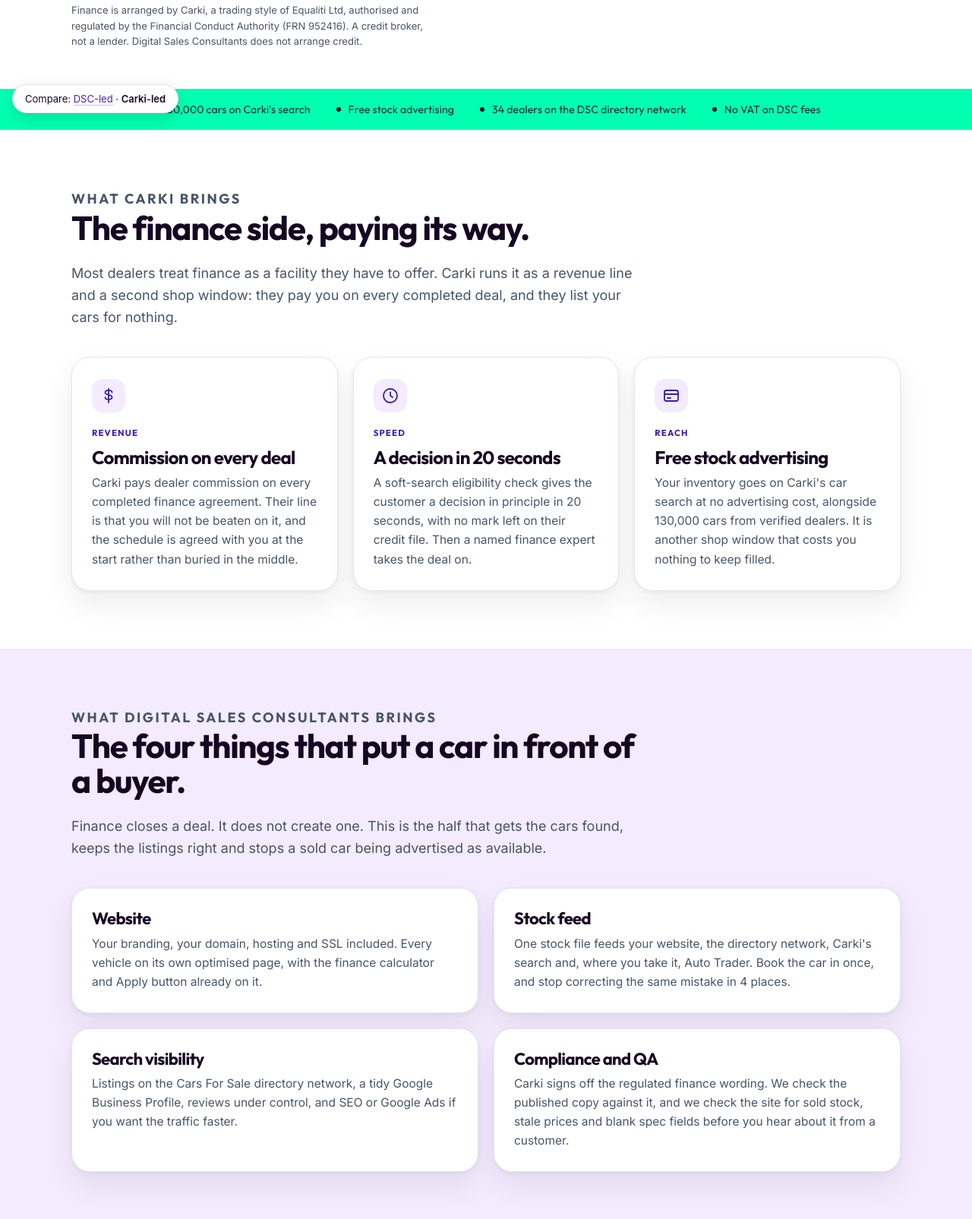
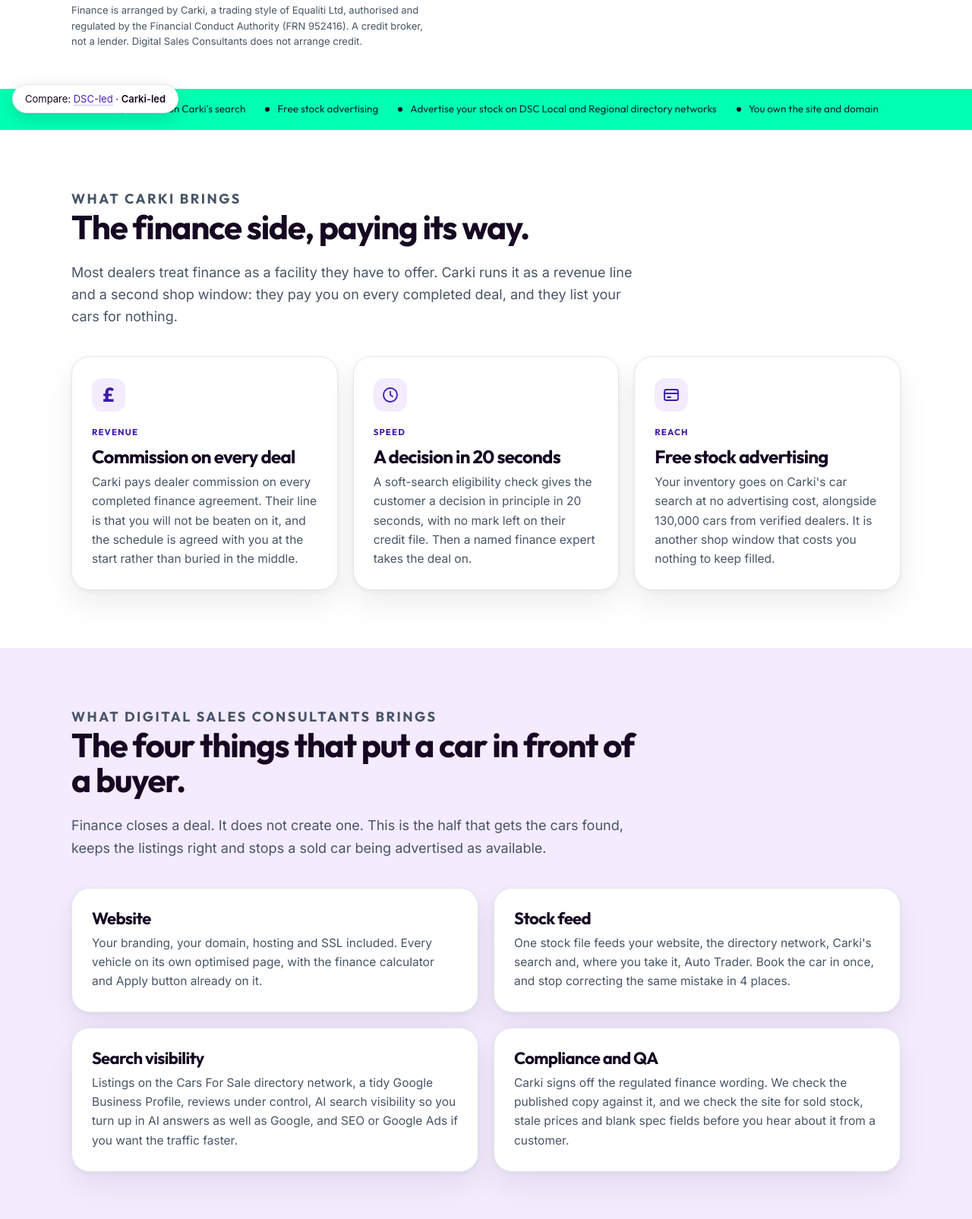
Before and after one commit to dealersales/dealer-growth-platform, a plain HTML site: page carki/index.html in a window 1280 px wide. Shown: the part 635-2240 px from the top of the page at 76% size. Drawn offline with Linux system fonts and the light colour scheme.

Commit message:
Carki page copy: GBP icon, directory ticker, AI visibility, VAT and FCA lines removed

```diff
--- a/carki/index.html
+++ b/carki/index.html
@@ -105,7 +105,7 @@ h1 .hl .squig{position:absolute;left:-1%;right:-1%;bottom:-.15em;width:102%;heig
 
 /* ticker */
 .ticker{background:var(--mint);color:var(--ink);padding:16px 0;overflow:hidden}
-.ticker-in{display:flex;flex-wrap:wrap;gap:10px 34px;justify-content:center;align-items:center;font-family:"Outfit",sans-serif;font-size:14px;letter-spacing:.01em;color:rgba(22,6,34,.88)}
+.ticker-in{display:flex;flex-wrap:wrap;gap:10px 26px;justify-content:center;align-items:center;font-family:"Outfit",sans-serif;font-size:13.5px;letter-spacing:.005em;color:rgba(22,6,34,.88)}
 .ticker-in span{display:inline-flex;align-items:center;gap:10px}
 .ticker-in span:before{content:"";width:6px;height:6px;border-radius:50%;background:var(--ink)}
 
@@ -133,6 +133,7 @@ section{padding:76px 0}
 .card{background:var(--paper);border:1px solid var(--line);border-radius:var(--radius);padding:28px 26px;box-shadow:var(--shadow);display:flex;flex-direction:column}
 .card .ico{width:44px;height:44px;border-radius:14px;background:var(--tint);color:var(--purple-deep);display:flex;align-items:center;justify-content:center;margin-bottom:18px}
 .card .ico svg{width:24px;height:24px}
+.card .ico .pound{font-family:"Outfit",sans-serif;font-size:26px;font-weight:700;line-height:1;color:var(--purple-deep)}
 .card h3{font-size:22px;margin-bottom:8px}
 .card p{color:var(--grey);font-size:15.5px;margin:0}
 .card .tag{font-family:"Outfit",sans-serif;font-size:11.5px;font-weight:700;letter-spacing:.1em;text-transform:uppercase;color:var(--purple-deep);margin-bottom:10px}
@@ -303,8 +304,8 @@ footer a:hover{border-bottom-color:var(--mint)}
     <div class="wrap ticker-in">
       <span>130,000 cars on Carki's search</span>
       <span>Free stock advertising</span>
-      <span>34 dealers on the DSC directory network</span>
-      <span>No VAT on DSC fees</span>
+      <span>Advertise your stock on DSC Local and Regional directory networks</span>
+      <span>You own the site and domain</span>
     </div>
   </div>
 
@@ -319,7 +320,7 @@ footer a:hover{border-bottom-color:var(--mint)}
 
       <div class="grid-3">
         <article class="card big">
-          <div class="ico" aria-hidden="true"><svg viewBox="0 0 24 24" fill="none" stroke="currentColor" stroke-width="1.8" stroke-linecap="round" stroke-linejoin="round"><path d="M12 3v18"/><path d="M16.5 7.5c0-1.7-2-2.6-4.5-2.6s-4.5.9-4.5 2.9 2 2.6 4.5 3.1 4.5 1.1 4.5 3.1-2 2.9-4.5 2.9-4.5-1-4.5-2.7"/></svg></div>
+          <div class="ico" aria-hidden="true"><span class="pound">&pound;</span></div>
           <div class="tag">Revenue</div>
           <h3>Commission on every deal</h3>
           <p>Carki pays dealer commission on every completed finance agreement. Their line is that you will not be beaten on it, and the schedule is agreed with you at the start rather than buried in the middle.</p>
@@ -362,7 +363,7 @@ footer a:hover{border-bottom-color:var(--mint)}
         </article>
         <article class="card">
           <h3>Search visibility</h3>
-          <p>Listings on the Cars For Sale directory network, a tidy Google Business Profile, reviews under control, and SEO or Google Ads if you want the traffic faster.</p>
+          <p>Listings on the Cars For Sale directory network, a tidy Google Business Profile, reviews under control, AI search visibility so you turn up in AI answers as well as Google, and SEO or Google Ads if you want the traffic faster.</p>
         </article>
         <article class="card">
           <h3>Compliance and QA</h3>
@@ -443,7 +444,7 @@ footer a:hover{border-bottom-color:var(--mint)}
           <div class="who">From Digital Sales Consultants</div>
           <h3>Website, stock and directory</h3>
           <p class="fig">&pound;120<small> a month, 30-car forecourt</small></p>
-          <p class="sub">Setup included. No VAT, so &pound;120 is what you pay.</p>
+          <p class="sub">Setup included, with hosting and SSL in the fee.</p>
           <ul>
             <li>Website on your branding and domain, hosting and SSL included</li>
             <li>Carro stock system and the admin behind every listing</li>
@@ -493,7 +494,7 @@ footer a:hover{border-bottom-color:var(--mint)}
         <details>
           <summary>What does the digital side cost?</summary>
           <div class="a">
-            <p>From &pound;120 a month for a 30-car forecourt, including the stock system, the website and a directory network listing. 80 cars from &pound;170, 250 cars from &pound;369. No VAT, setup included.</p>
+            <p>From &pound;120 a month for a 30-car forecourt, including the stock system, the website and a directory network listing. 80 cars from &pound;170, 250 cars from &pound;369. Setup included.</p>
             <p>A bigger site or a bespoke design is quoted per dealer, in writing, before any work starts.</p>
           </div>
         </details>
@@ -619,8 +620,6 @@ footer a:hover{border-bottom-color:var(--mint)}
       <div>
         <h4>Digital Sales Consultants Ltd</h4>
         <p>Middletons Yard, Worksop S80 2FT.</p>
-        <p>Not VAT registered, so the prices shown are what you pay.</p>
-        <p>Not authorised or regulated by the Financial Conduct Authority and does not arrange credit.</p>
       </div>
     </div>
     <p class="foot-legal">Digital Sales Consultants Ltd and Equaliti Ltd (trading as Carki) are separate companies working together on dealer accounts. Nothing on this page is a quote for credit, an offer of finance or a promise of a rate.</p>
```
